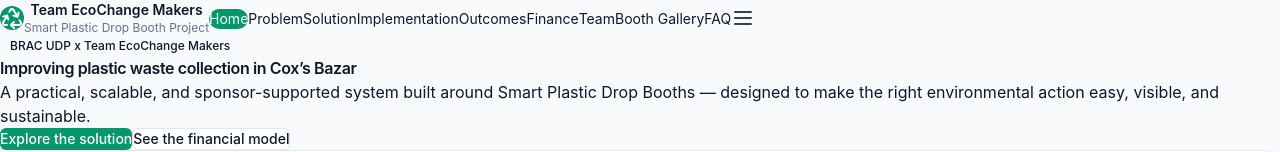
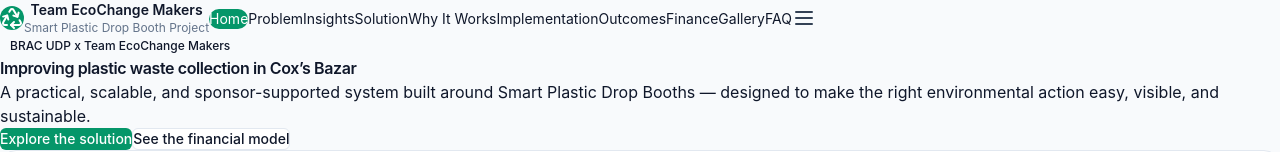
Before and after one commit to Maruf-ahmed-07/Smart-Plastic-Drop-Booth-Project-BRAC-UDP, a React (Vite) app: page / in a window 1280 px wide. Shown: the top 152 px of the page. Built offline with nearby package versions, Linux system fonts and the light colour scheme.

Commit message:
Enhanced: multi-page layout with detailed project information from documentation

```diff
--- a/ecochange_makers_project_site.jsx
+++ b/ecochange_makers_project_site.jsx
@@ -4,18 +4,19 @@ import { Card, CardContent, CardHeader, CardTitle, CardDescription } from '@/com
 import { Button } from '@/components/ui/button';
 import { Badge } from '@/components/ui/badge';
 import { Separator } from '@/components/ui/separator';
-import { Leaf, Recycle, Waves, Users, ChartColumnIncreasing, DollarSign, MapPin, School, Bus, Camera, ArrowRight, Menu, X, CheckCircle2, TrendingUp, Factory, Landmark, Truck, Info } from 'lucide-react';
+import { Leaf, Recycle, Waves, Users, ChartColumnIncreasing, DollarSign, MapPin, School, Bus, Camera, ArrowRight, Menu, X, CheckCircle2, TrendingUp, Factory, Landmark, Truck, Info, ExternalLink, Lightbulb, Shield, Target, Heart } from 'lucide-react';
 import { ResponsiveContainer, LineChart, Line, XAxis, YAxis, CartesianGrid, Tooltip, BarChart, Bar, Legend, AreaChart, Area } from 'recharts';
 
 const pages = [
   { id: 'home', label: 'Home' },
   { id: 'problem', label: 'Problem' },
+  { id: 'insights', label: 'Insights' },
   { id: 'solution', label: 'Solution' },
+  { id: 'why', label: 'Why It Works' },
   { id: 'plan', label: 'Implementation' },
   { id: 'outcome', label: 'Outcomes' },
   { id: 'finance', label: 'Finance' },
-  { id: 'team', label: 'Team' },
-  { id: 'gallery', label: 'Booth Gallery' },
+  { id: 'gallery', label: 'Gallery' },
   { id: 'faq', label: 'FAQ' },
 ];
 
@@ -1298,7 +1299,11 @@ export default function ProjectWebsite() {
         return <HomePage setCurrent={setCurrent} />;
       case 'problem':
         return <ProblemPage />;
+      case 'insights':
+        return <ProblemPage />;
       case 'solution':
+        return <SolutionPage />;
+      case 'why':
         return <SolutionPage />;
       case 'plan':
         return <PlanPage />;
@@ -1306,8 +1311,6 @@ export default function ProjectWebsite() {
         return <OutcomePage />;
       case 'finance':
         return <FinancePage />;
-      case 'team':
-        return <TeamPage />;
       case 'gallery':
         return <GalleryPage />;
       case 'faq':
```
Also changed, not shown: 1 other file (tests, documents, lock files or other folders).
